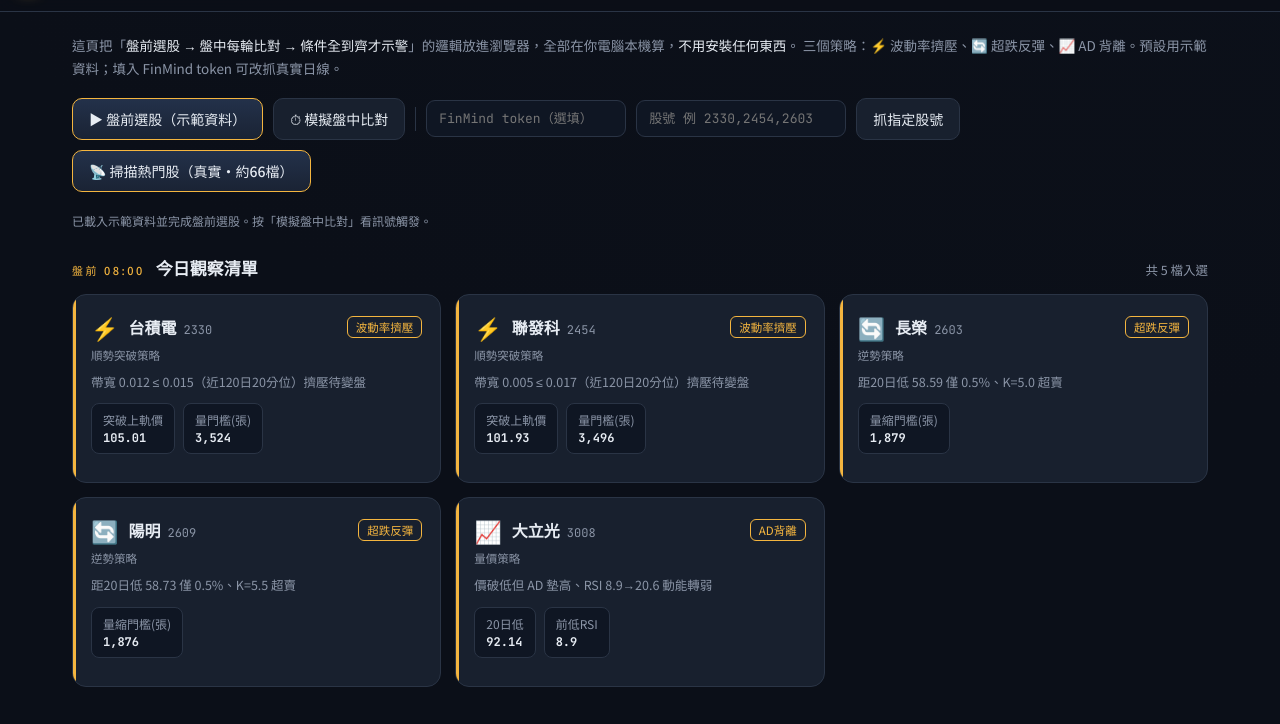
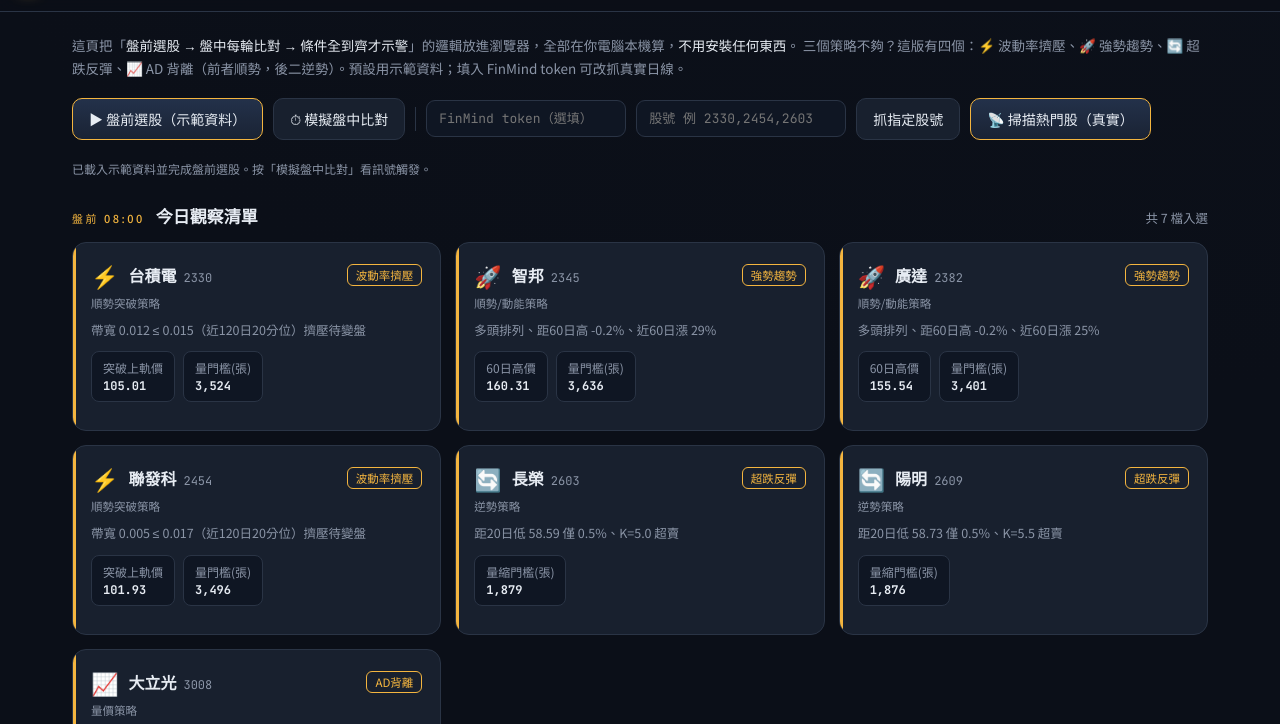
Before and after one commit to cchook-sys/-tw-stock-scanner, a plain HTML site: page index.html in a window 1280 px wide. Shown: the part 44-768 px from the top of the page. Drawn offline with Linux system fonts and the light colour scheme.

Commit message:
Update strategies and labels in index.html

```diff
--- a/index.html
+++ b/index.html
@@ -79,7 +79,7 @@
 <main>
   <p class="lead">
     這頁把「<b>盤前選股 → 盤中每輪比對 → 條件全到齊才示警</b>」的邏輯放進瀏覽器，全部在你電腦本機算，<b>不用安裝任何東西</b>。
-    三個策略：⚡ 波動率擠壓、🔄 超跌反彈、📈 AD 背離。預設用示範資料；填入 FinMind token 可改抓真實日線。
+    三個策略不夠？這版有四個：⚡ 波動率擠壓、🚀 強勢趨勢、🔄 超跌反彈、📈 AD 背離（前者順勢，後二逆勢）。預設用示範資料；填入 FinMind token 可改抓真實日線。
   </p>
 
   <div class="toolbar">
@@ -89,7 +89,7 @@
     <input class="fld" id="token" type="password" placeholder="FinMind token（選填）" style="width:200px">
     <input class="fld" id="ids" placeholder="股號 例 2330,2454,2603" style="width:210px">
     <button class="act ghost" id="btnFinmind">抓指定股號</button>
-    <button class="act" id="btnBasket">📡 掃描熱門股（真實·約66檔）</button>
+    <button class="act" id="btnBasket">📡 掃描熱門股（真實）</button>
   </div>
   <div class="hint" id="status"></div>
 
@@ -256,6 +256,39 @@
       ];
     },
   },
+
+  // 強勢趨勢（順勢/動能）：抓正在走多頭、逼近新高、相對強勢的主流股
+  //   盤前入選：多頭排列 + MA20 向上 + 逼近60日高 + 近60日明顯上漲
+  //   盤中觸發：再創高 ＋ 量增 ＋ 仍站上 MA20（全成立）
+  trend: {
+    name: "強勢趨勢", icon: "🚀", kind: "順勢/動能",
+    P: { MA_FAST: 20, MA_SLOW: 60, HIGH_LB: 60, NEAR_HIGH: 0.04, RISE_LB: 5, MOM_MIN: 0.08, VOL_MULT: 1.2 },
+    scan(bars) {
+      const P = this.P; if (bars.length < P.MA_SLOW + P.RISE_LB + 2) return null;
+      const closes = bars.map(b => b.close), i = bars.length - 1;
+      const ma20 = sma(closes, P.MA_FAST, i), ma60 = sma(closes, P.MA_SLOW, i);
+      const ma20Prev = sma(closes, P.MA_FAST, i - P.RISE_LB);
+      const high60 = Math.max(...bars.slice(-P.HIGH_LB).map(b => b.high));
+      const close = closes[i], mom = close / closes[i - P.MA_SLOW] - 1;
+      const ok = close > ma20 && ma20 > ma60 && ma20 > ma20Prev
+        && close >= high60 * (1 - P.NEAR_HIGH) && mom >= P.MOM_MIN;
+      if (!ok) return null;
+      const avgVol = sma(bars.map(b => b.volume), 20, i);
+      return {
+        levels: { new_high: +high60.toFixed(2), vol_threshold: Math.round(avgVol * P.VOL_MULT) },
+        note: `多頭排列、距60日高 ${((close / high60 - 1) * 100).toFixed(1)}%、近60日漲 ${(mom * 100).toFixed(0)}%`,
+      };
+    },
+    check(bars, snap, lv) {
+      const c = withLiveBar(bars, snap).map(b => b.close);
+      const ma20 = sma(c, this.P.MA_FAST, c.length - 1);
+      return [
+        ["再創新高", snap.price >= lv.new_high, `現 ${snap.price} vs 高 ${lv.new_high}`],
+        ["量能放大", snap.volume >= lv.vol_threshold, `量 ${snap.volume.toLocaleString()} vs ${lv.vol_threshold.toLocaleString()} 張`],
+        ["維持多頭(站上MA20)", snap.price > ma20, `MA20 ${ma20.toFixed(2)}`],
+      ];
+    },
+  },
 };
 
 // ---------- 盤前掃描整個 universe ----------
@@ -311,6 +344,11 @@
   for (let i = 0; i < 160; i++) { p += (r() - 0.5) * 2; c.push(p); v.push(Math.round(1500 + r() * 2000)); }
   return toBars(c, v);
 }
+function makeTrend(seed) {                     // 強勢多頭趨勢、收在近高
+  const r = rngFactory(seed); let p = 100; const c = [], v = [];
+  for (let i = 0; i < 120; i++) { p = p * (1 + 0.004) + (r() - 0.5) * 0.8; c.push(p); v.push(Math.round(2200 + r() * 1600)); }
+  return toBars(c, v);
+}
 
 function demoUniverse() {
   return {
@@ -319,8 +357,9 @@
     "2603": { name: "長榮", bars: makeOversold(41) },
     "2609": { name: "陽明", bars: makeOversold(57) },
     "3008": { name: "大立光", bars: makeDivergence(69) },
+    "2382": { name: "廣達", bars: makeTrend(7) },
+    "2345": { name: "智邦", bars: makeTrend(15) },
     "2317": { name: "鴻海", bars: makeRandom(83) },
-    "2308": { name: "台達電", bars: makeRandom(97) },
   };
 }
 
@@ -328,7 +367,7 @@
 const $ = s => document.querySelector(s);
 let UNI = null, WATCH = [];
 
-const LBL = { breakout_price: "突破上軌價", vol_threshold: "量門檻(張)", vol_shrink_threshold: "量縮門檻(張)", low20: "20日低", rsi_ref: "前低RSI" };
+const LBL = { breakout_price: "突破上軌價", vol_threshold: "量門檻(張)", vol_shrink_threshold: "量縮門檻(張)", low20: "20日低", rsi_ref: "前低RSI", new_high: "60日高價" };
 const labelOf = k => LBL[k] || k;
 const fmtLv = (k, v) => k.includes("vol") ? Math.round(v).toLocaleString() : v;
 
```
